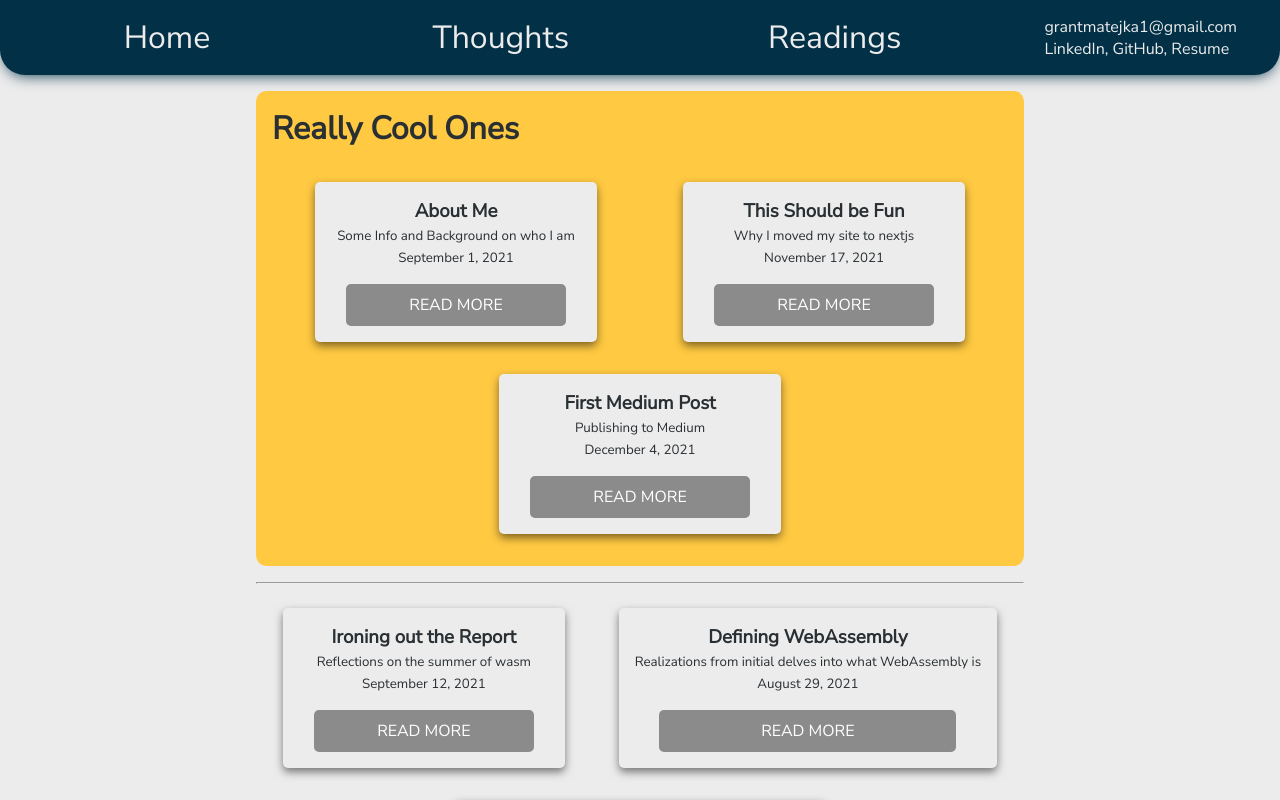
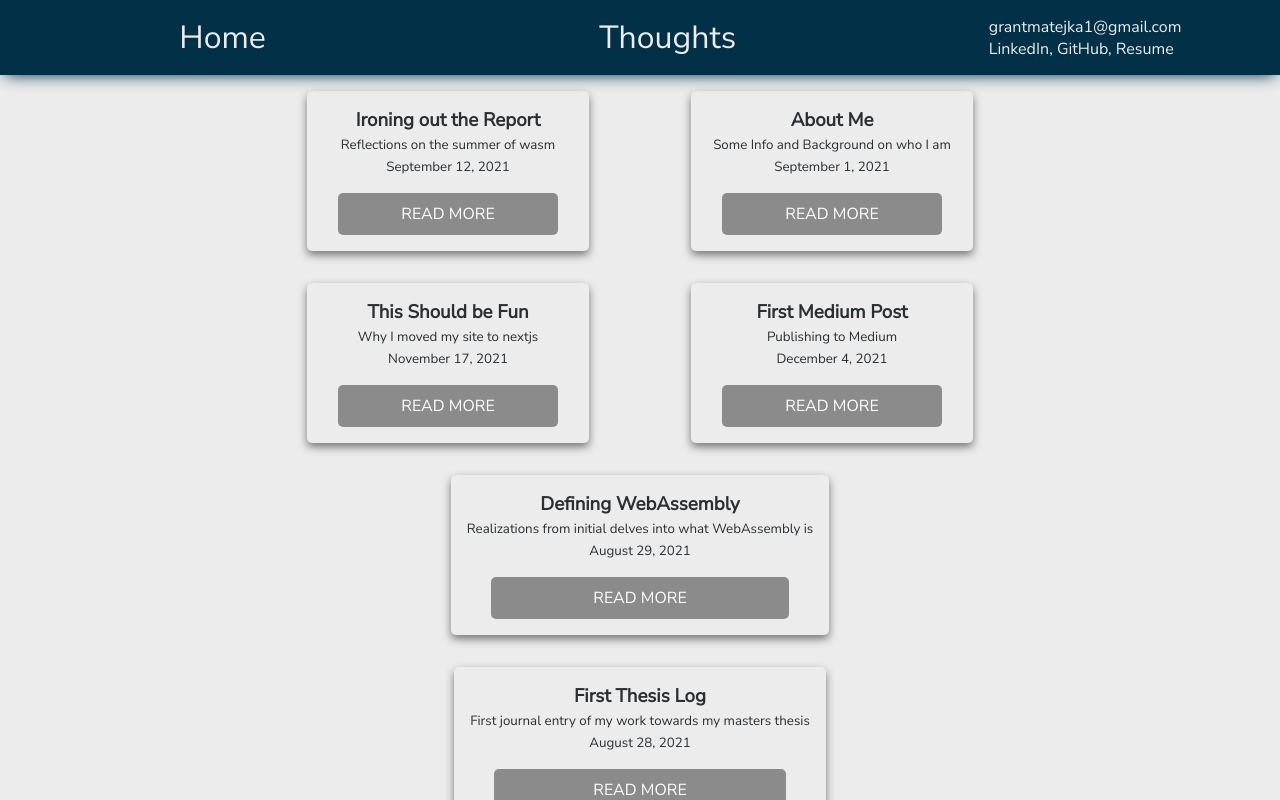
Before and after one commit to GrantMatejka/website, a Next.js app: page /blog in a window 1280 px wide. Shown: the top 800 px of the page. Built offline with nearby package versions, Linux system fonts and the light colour scheme.

Commit message:
no books for now

```diff
--- a/components/Header.jsx
+++ b/components/Header.jsx
@@ -52,9 +52,6 @@ export default function Header() {
                <Link href="/blog">
                   <a className={styles.link}>Thoughts</a>
                </Link>
-               <Link href="/books">
-                  <a className={styles.link}>Readings</a>
-               </Link>
                <ContactInfo />
                <button className={styles.mobileBtn} onClick={toggleOpen}>
                   <CgPushChevronUp />
--- a/pages/blog.jsx
+++ b/pages/blog.jsx
@@ -6,10 +6,8 @@ import matter from 'gray-matter';
 import parseFrontMatter from '../utils/frontMatterParser';
 import style from '../styles/Blog.module.css';
 
-const displayPostCards = (posts) => {
+const PostCard = ({ frontMatter: { title, description, date }, slug }) => {
    return (
-      <div className="row wrap">
-         {posts.map(({ frontMatter: { title, description, date }, slug }) => (
       <article key={title} className={style.card}>
          <header className="centered pb-2">
             <h3 className="pb-0 my-0">{title}</h3>
@@ -23,26 +21,20 @@ const displayPostCards = (posts) => {
             </Link>
          </section>
       </article>
-         ))}
-      </div>
    );
 };
 
 export default function Blog({
    posts,
-   featuredPosts,
 }) {
    return (
       <div>
          <Head>
             <title>Thoughts</title>
          </Head>
-         <div className={style.featuredContainer}>
-            <h1 className={style.featuredTitle}>Really Cool Ones</h1>
-            {displayPostCards(featuredPosts)}
+         <div className="row wrap">
+            {posts.map((post) => <PostCard {...post} />)}
          </div>
-         <hr />
-         {displayPostCards(posts)}
       </div>
    );
 }
@@ -52,7 +44,6 @@ export const getStaticProps = async () => {
    const files = fs.readdirSync(`${process.cwd()}/thoughts`);
 
    const posts = [];
-   const featuredPosts = [];
    for (const filename of files) {
       const mdAndMeta = fs.readFileSync(`thoughts/${filename}`).toString();
       const { data } = matter(mdAndMeta);
@@ -66,21 +57,16 @@ export const getStaticProps = async () => {
             ...parsedData,
          },
       };
-      if (parsedData.tags && parsedData.tags.includes('featured')) {
-         featuredPosts.push(post);
-      } else {
+
       posts.push(post);
-      }
    }
 
    // man this is gross, figure out this date crap
    posts.sort((a, b) => a.frontMatter.date == undefined ? -1 : b.frontMatter.date == undefined ? 1 : a.frontMatter.date > b.frontMatter.date ? -1 : 1);
-   featuredPosts.sort((a, b) => a.frontMatter.date == undefined ? -1 : b.frontMatter.date == undefined ? 1 : a.frontMatter.date > b.frontMatter.date ? -1 : 1);
 
    return {
       props: {
          posts,
-         featuredPosts,
       },
    };
 };
--- a/styles/Header.module.css
+++ b/styles/Header.module.css
@@ -8,7 +8,6 @@
 
   flex-wrap: wrap;
   box-shadow: 0 5px 15px -5px var(--dark-bg);
-  border-radius: 0 0 25px 25px;
 
   padding: 0.5em 0;
 
```
Lines whose indentation alone changed are shown as unchanged.
